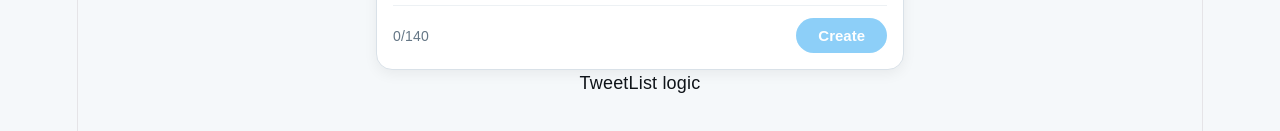
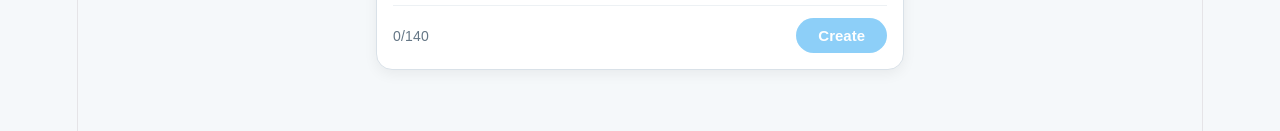
Before and after one commit to amitshtark/tweeter_project_react, a React (Vite) app: page / in a window 1280 px wide. Shown: the part 189-320 px from the top of the page. Built offline with nearby package versions, Linux system fonts and the light colour scheme.

Commit message:
Add TweetList component to render tweets dynamically

```diff
--- a/src/components/TweetList.jsx
+++ b/src/components/TweetList.jsx
@@ -1,7 +1,13 @@
+import  Tweet from "./Tweet.jsx"
+
+
+
 function TweetList(props) {
   return (
-    <div>
-        TweetList logic
+    <div className="tweet-list">
+        {props.tweets.map((tweet) => {
+          return <Tweet key={tweet.id} tweet={tweet}/>
+        })}
     </div>
   );
 }
```
